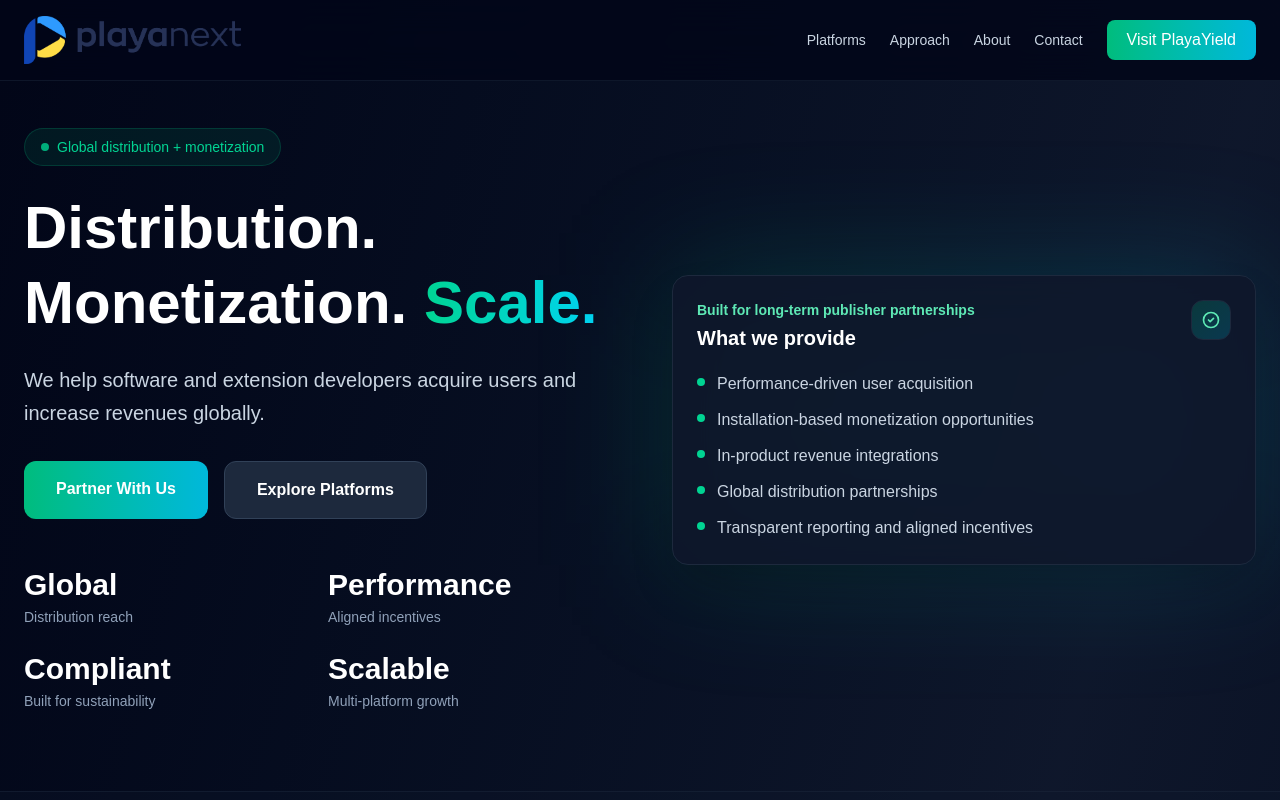
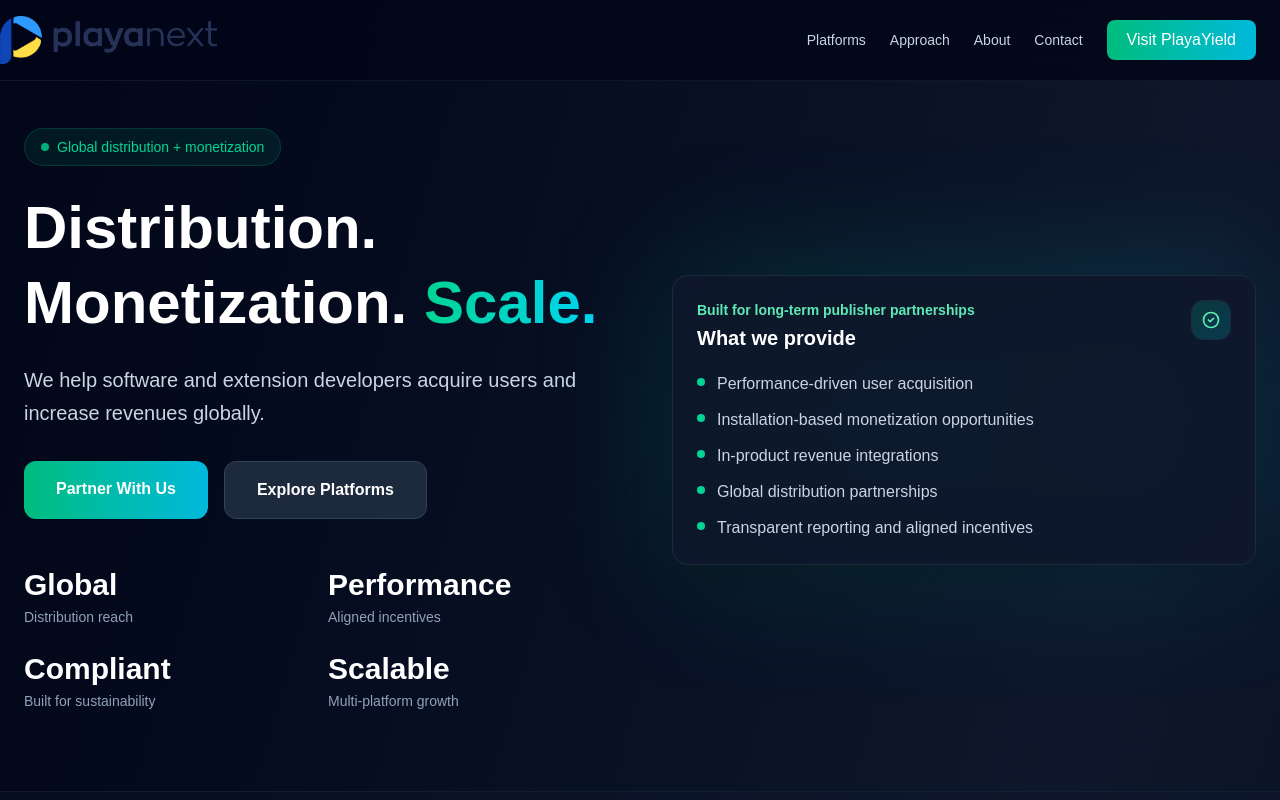
Before and after one commit to playanext/playanext-website, a Next.js app: page / in a window 1280 px wide. Shown: the top 800 px of the page. Built offline with nearby package versions, Linux system fonts and the light colour scheme.

Commit message:
Update navigation padding to remove left padding and adjust right padding for better logo alignment

```diff
--- a/app/page.tsx
+++ b/app/page.tsx
@@ -12,7 +12,7 @@ export default function Home() {
   return (
     <div className="min-h-screen bg-linear-to-br from-slate-950 via-slate-900 to-slate-950">
       <nav className="fixed top-0 w-full z-50 bg-slate-950/80 backdrop-blur-xl border-b border-slate-800/50">
-        <div className="max-w-7xl mx-auto px-4 sm:px-6 py-4 flex items-center justify-between">
+        <div className="max-w-7xl mx-auto pl-0 pr-4 sm:pr-6 py-4 flex items-center justify-between">
           <div className="flex items-center gap-2">
             <Image
               src="/playanext_logo.png"
```
